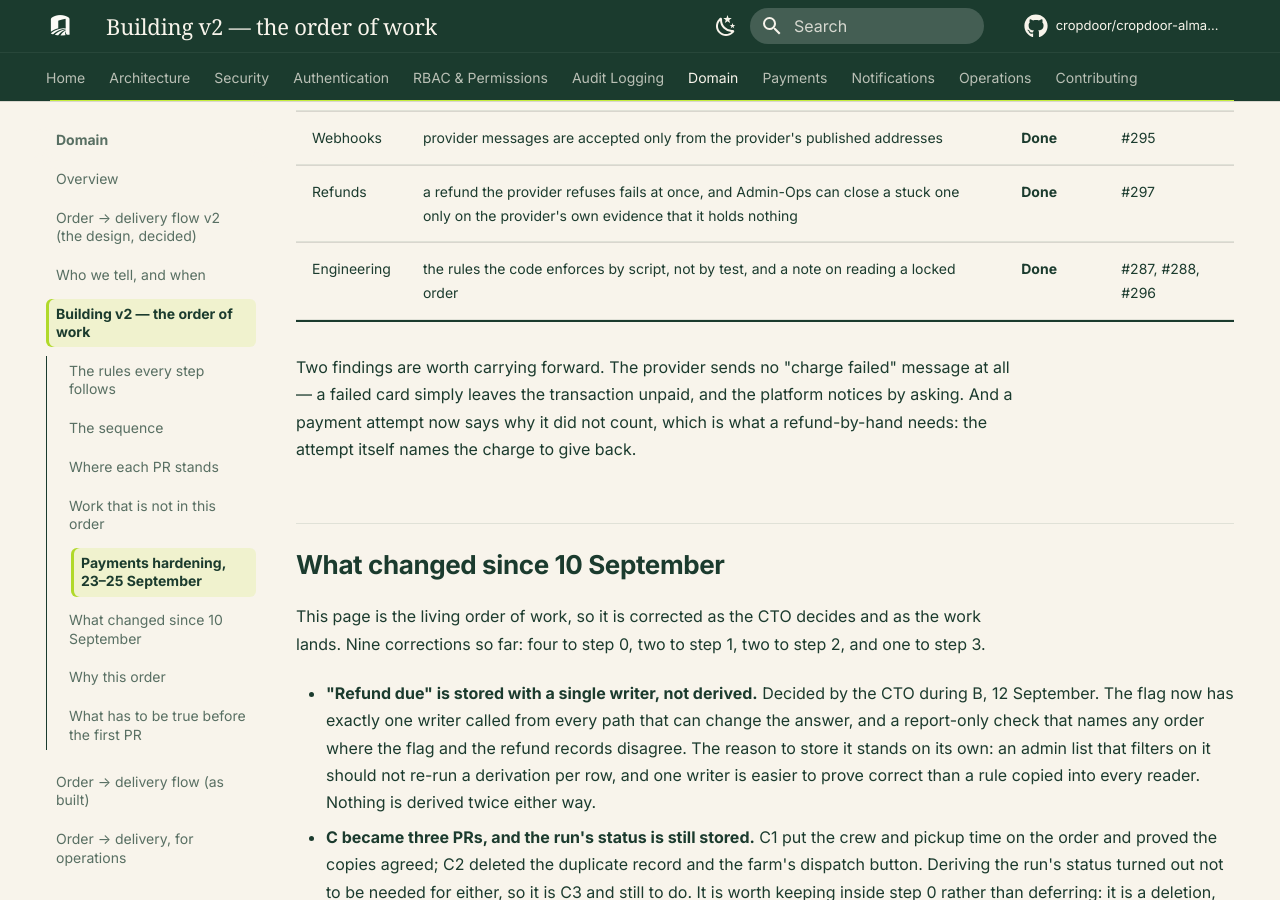
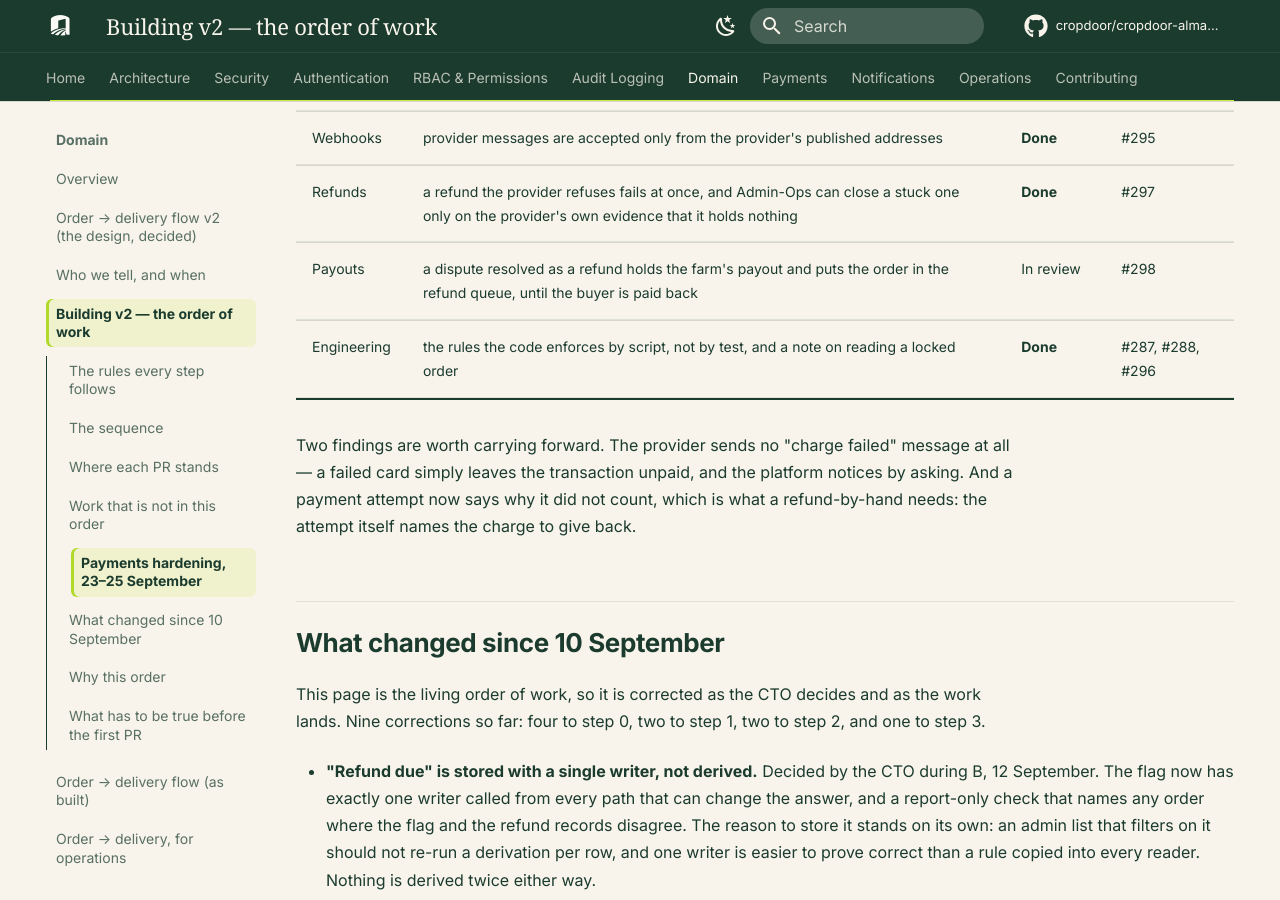
Before and after one commit to cropdoor/cropdoor-almanac, an MkDocs documentation site: the page built from docs/domain/order-delivery-flow-v2-build-order.md, in a window 1280 px wide and 900 px high, scrolled down 9306 px. Built offline with MkDocs 1.6.1 and Material for MkDocs 9.7.7, drawn with Linux system fonts in a browser that asks for light colours; some web fonts are replaced; comment, search, counter and statistics services are not loaded.

Commit message:
tracker: a refund owed holds the payout is in review (#298)

```diff
--- a/docs/domain/order-delivery-flow-v2-build-order.md
+++ b/docs/domain/order-delivery-flow-v2-build-order.md
@@ -121,6 +121,7 @@ Found while building step 3's refunds and while testing against the real payment
 | Webhooks | a failure message the provider never sends is no longer handled, and a failure can only fail a payment still open | **Done** | #294 |
 | Webhooks | provider messages are accepted only from the provider's published addresses | **Done** | #295 |
 | Refunds | a refund the provider refuses fails at once, and Admin-Ops can close a stuck one only on the provider's own evidence that it holds nothing | **Done** | #297 |
+| Payouts | a dispute resolved as a refund holds the farm's payout and puts the order in the refund queue, until the buyer is paid back | In review | #298 |
 | Engineering | the rules the code enforces by script, not by test, and a note on reading a locked order | **Done** | #287, #288, #296 |
 
 Two findings are worth carrying forward. The provider sends no "charge failed" message at all — a failed card simply leaves the transaction unpaid, and the platform notices by asking. And a payment attempt now says why it did not count, which is what a refund-by-hand needs: the attempt itself names the charge to give back.
```
